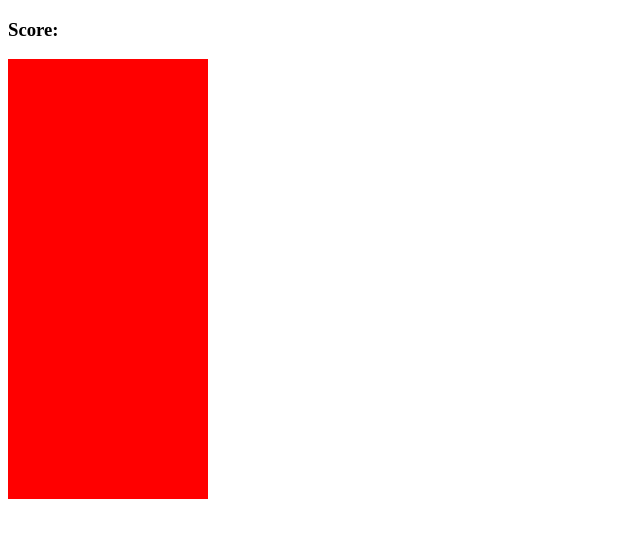
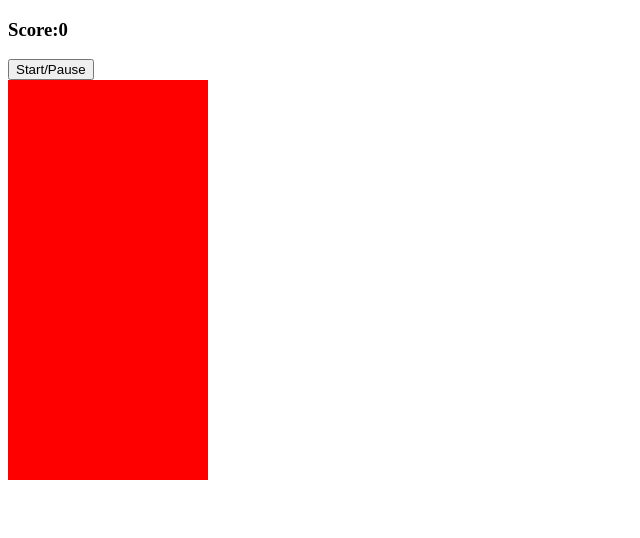
Before and after one commit to rtgfba/tetris, a plain HTML site: page index.html in a window 1280 px wide. Shown: the whole page, without its empty margins (0-640 px from the left). Drawn offline with Linux system fonts and the light colour scheme.

Commit message:
create button and header

```diff
--- a/index.html
+++ b/index.html
@@ -12,31 +12,13 @@
     <title>Tetris</title>
 </head>
 <body>
-<!-- Displaying the score -->
-    <h3>Score:<span></span></h3>
+<!-- Displaying the score, span is u sed for styling, id in order to differentiate it -->
+    <h3>Score:<span id="score">0</span></h3>
+<!-- Button to start and stop teh game -->
+    <button id="start-button">Start/Pause</button>
 <!-- the tetris board will be 10x20 (200), to do this we will use <div></div> in our html to create the board and then add styling to our styling thru css-->
 <!-- All 200 grid pieces will be inside of a div with the class of grid to contain them -->
 <div class="grid">
-    <div></div>
-    <div></div>
-    <div></div>
-    <div></div>
-    <div></div>
-    <div></div>
-    <div></div>
-    <div></div>
-    <div></div>
-    <div></div>
-    <div></div>
-    <div></div>
-    <div></div>
-    <div></div>
-    <div></div>
-    <div></div>
-    <div></div>
-    <div></div>
-    <div></div>
-    <div></div>
     <div></div>
     <div></div>
     <div></div>
--- a/styles.css
+++ b/styles.css
@@ -15,3 +15,8 @@
     background-color:red;
 
  }
+
+/* This is so we can use this style to be able to spectate the tetromino on the js file */
+ .tetromino{
+    background-color:blue;
+ }
```
Also changed, not shown: notes.txt (added).
